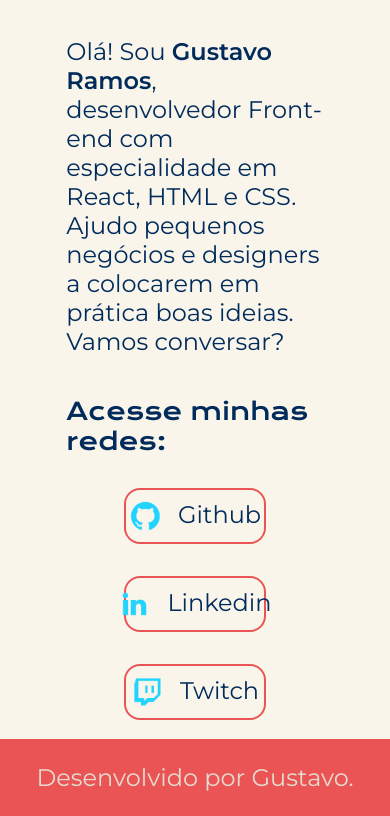
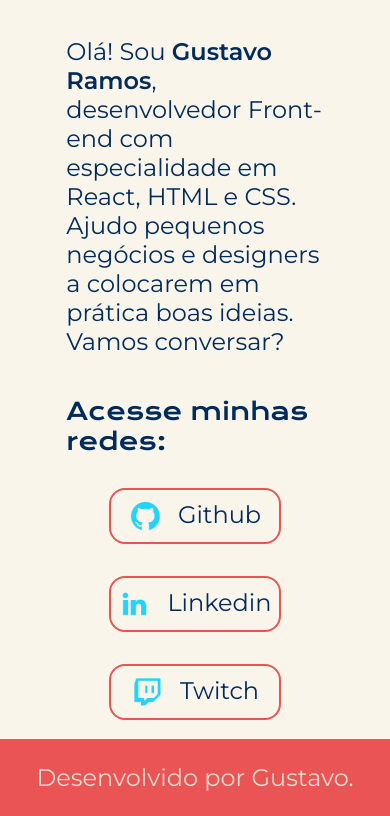
Before and after one commit to Gustaramos/Portifolio, a plain HTML site: page index.html in a window 390 px wide. Shown: the part 993-1809 px from the top of the page. Drawn offline with nearby package versions, Linux system fonts and the light colour scheme.

Commit message:
Commit att

```diff
--- a/styles/style.css
+++ b/styles/style.css
@@ -152,6 +152,10 @@ body {
         width: auto;
     }
 
+    .apresentacao__links__navegacao {
+        padding: 10px 20px;
+    }
+
     .apresentacao__imagem {
         width: 40vh;
     }
```
